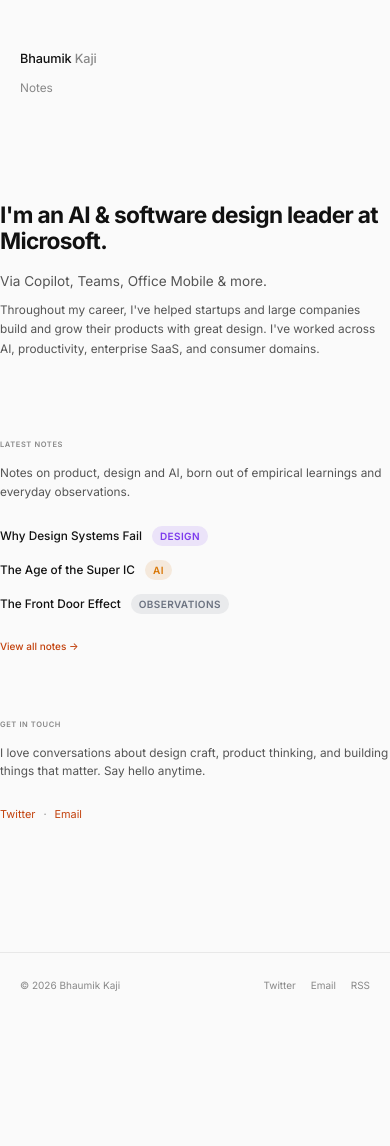
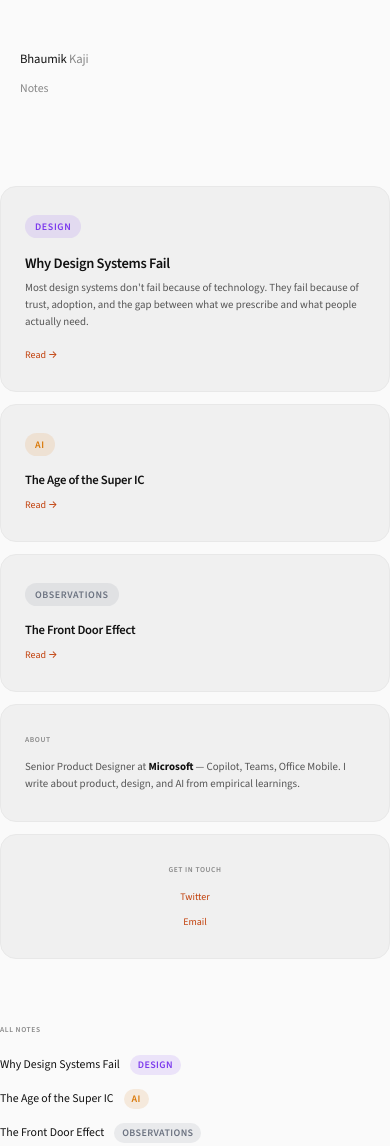
Before and after one commit to bhaumikkaji/bhaumiks-notes, an Astro site: page / in a window 390 px wide. Shown: the top 1146 px of the page. Before the commit the page ends 1018 px from the top, so only its background shows below. Built offline with nearby package versions, Linux system fonts and the light colour scheme; Astro itself is replaced by a stand-in of ours.

Commit message:
feat: bento grid homepage, Source Sans 3 font, 11px body
- Homepage redesigned with bento grid layout:
  Hero card (2x2) for latest note, 2 side cards (1x1 each)
  About card (3 cols), Contact card (1 col)
  Responsive: 2-col tablet, 1-col mobile
- Font switched from Inter to Source Sans 3 (Google Fonts)
- All sizes proportionally adjusted for 11px root
- Rounded card corners (16px border-radius)
- Hover states with accent border tint
- Category pills on bento cards
- Full notes list below the bento grid

```diff
--- a/src/layouts/BaseLayout.astro
+++ b/src/layouts/BaseLayout.astro
@@ -45,7 +45,7 @@ const canonicalURL = new URL(Astro.url.pathname, Astro.site);
     <!-- Fonts -->
     <link rel="preconnect" href="https://fonts.googleapis.com" />
     <link rel="preconnect" href="https://fonts.gstatic.com" crossorigin />
-    <link href="https://fonts.googleapis.com/css2?family=Inter:wght@400;500;600;700&family=JetBrains+Mono:wght@400;500&display=swap" rel="stylesheet" />
+    <link href="https://fonts.googleapis.com/css2?family=Source+Sans+3:ital,wght@0,400;0,500;0,600;0,700;1,400&family=JetBrains+Mono:wght@400;500&display=swap" rel="stylesheet" />
 
     <title>{title} ・ Bhaumik Kaji</title>
 
@@ -65,7 +65,7 @@ const canonicalURL = new URL(Astro.url.pathname, Astro.site);
         --tag-observations: #6b7280;
         --tag-life: #db2777;
         --max-width: 640px;
-        --font-sans: 'Inter', -apple-system, BlinkMacSystemFont, 'Segoe UI', system-ui, sans-serif;
+        --font-sans: 'Source Sans 3', 'Source Sans Pro', -apple-system, BlinkMacSystemFont, 'Segoe UI', system-ui, sans-serif;
         --font-mono: 'JetBrains Mono', 'Fira Code', ui-monospace, monospace;
         --progress-height: 2px;
       }
--- a/src/pages/index.astro
+++ b/src/pages/index.astro
@@ -5,77 +5,188 @@ import CategoryPill from '../components/CategoryPill.astro';
 
 const allNotes = await getCollection('notes');
 const notes = allNotes.sort((a, b) => b.data.pubDate.valueOf() - a.data.pubDate.valueOf());
-const latestNotes = notes.slice(0, 5);
+const featured = notes.slice(0, 3);
+const hero = featured[0];
+const side = featured.slice(1);
 ---
 
 <BaseLayout title="Bhaumik Kaji ・ Design & product thinker" description="Senior Product Designer at Microsoft. Sharing notes on tech, design and AI.">
   <div class="home">
-    <div class="home-hero">
-      <h1>I'm an AI & software design leader at <strong>Microsoft</strong>.</h1>
-      <p class="hero-sub">Via Copilot, Teams, Office Mobile & more.</p>
-      <p class="hero-body">Throughout my career, I've helped startups and large companies build and grow their products with great design. I've worked across AI, productivity, enterprise SaaS, and consumer domains.</p>
+
+    <!-- Bento Grid -->
+    <div class="bento">
+
+      <!-- Hero card — largest -->
+      <a href={`/notes/${hero.data.slug}`} class="bento-card bento-hero">
+        <span class="card-category" data-category={hero.data.category}>{hero.data.category}</span>
+        <h2 class="card-title">{hero.data.title}</h2>
+        <p class="card-desc">{hero.data.description}</p>
+        <span class="card-cta">Read →</span>
+      </a>
+
+      <!-- Side cards -->
+      {side.map((note) => (
+        <a href={`/notes/${note.data.slug}`} class="bento-card bento-side">
+          <span class="card-category" data-category={note.data.category}>{note.data.category}</span>
+          <h3 class="card-title">{note.data.title}</h3>
+          <span class="card-cta">Read →</span>
+        </a>
+      ))}
+
+      <!-- About card -->
+      <div class="bento-card bento-about">
+        <span class="card-label">About</span>
+        <p>Senior Product Designer at <strong>Microsoft</strong> — Copilot, Teams, Office Mobile. I write about product, design, and AI from empirical learnings.</p>
+      </div>
+
+      <!-- Contact card -->
+      <div class="bento-card bento-contact">
+        <span class="card-label">Get in touch</span>
+        <div class="contact-links">
+          <a href="https://twitter.com/bhaumikkaji">Twitter</a>
+          <a href="mailto:bhaumik@bhaumikkaji.com">Email</a>
+        </div>
+      </div>
+
     </div>
 
-    <div class="home-section">
-      <h2 class="section-label">Latest notes</h2>
-      <p class="section-desc">Notes on product, design and AI, born out of empirical learnings and everyday observations.</p>
-      <div class="notes-preview">
-        {latestNotes.map((note) => (
+    <!-- Full notes list below the bento -->
+    <div class="notes-list-section">
+      <h2 class="section-label">All notes</h2>
+      <div class="notes-list">
+        {notes.map((note) => (
           <div class="note-entry">
             <a href={`/notes/${note.data.slug}`} class="note-title">{note.data.title}</a>
             <CategoryPill category={note.data.category} />
           </div>
         ))}
       </div>
-      <a href="/notes" class="view-all">View all notes →</a>
     </div>
 
-    <div class="home-section">
-      <h2 class="section-label">Get in touch</h2>
-      <p class="section-desc">I love conversations about design craft, product thinking, and building things that matter. Say hello anytime.</p>
-      <div class="contact-links">
-        <a href="https://twitter.com/bhaumikkaji">Twitter</a>
-        <span class="dot">·</span>
-        <a href="mailto:bhaumik@bhaumikkaji.com">Email</a>
-      </div>
-    </div>
   </div>
 </BaseLayout>
 
 <style>
   .home {
-    padding-top: 56px;
+    padding-top: 40px;
   }
 
-  .home-hero {
-    margin-bottom: 80px;
+  /* ===== BENTO GRID ===== */
+  .bento {
+    display: grid;
+    grid-template-columns: repeat(4, 1fr);
+    grid-template-rows: auto auto;
+    gap: 12px;
+    margin-bottom: 64px;
   }
 
-  .home-hero h1 {
-    font-size: 3rem;
-    font-weight: 700;
-    letter-spacing: -0.03em;
-    line-height: 1.15;
-    margin-bottom: 16px;
+  .bento-hero {
+    grid-column: 1 / 3;
+    grid-row: 1 / 3;
   }
 
-  .hero-sub {
-    font-size: 1.36rem;
-    color: var(--text-secondary);
+  .bento-side {
+    grid-column: span 2;
+  }
+
+  .bento-about {
+    grid-column: span 3;
+  }
+
+  .bento-contact {
+    grid-column: span 1;
+  }
+
+  .bento-card {
+    background: color-mix(in srgb, var(--text-primary) 4%, transparent);
+    border: 1px solid var(--border);
+    border-radius: 16px;
+    padding: 28px 24px;
+    display: flex;
+    flex-direction: column;
+    justify-content: flex-end;
+    text-decoration: none;
+    color: inherit;
+    transition: border-color 0.2s ease, background 0.2s ease;
+    position: relative;
+    overflow: hidden;
+  }
+
+  .bento-card:hover {
+    border-color: color-mix(in srgb, var(--accent) 40%, var(--border));
+    background: color-mix(in srgb, var(--text-primary) 6%, transparent);
+  }
+
+  /* Card internals */
+  .card-category {
+    display: inline-block;
+    font-size: 10px;
+    font-weight: 600;
+    letter-spacing: 0.06em;
+    text-transform: uppercase;
+    padding: 3px 10px;
+    border-radius: 12px;
+    margin-bottom: 16px;
+    align-self: flex-start;
+  }
+
+  .card-category[data-category="Design"] {
+    color: var(--tag-design);
+    background: color-mix(in srgb, var(--tag-design) 12%, transparent);
+  }
+  .card-category[data-category="AI"] {
+    color: var(--tag-ai);
+    background: color-mix(in srgb, var(--tag-ai) 12%, transparent);
+  }
+  .card-category[data-category="Tech"] {
+    color: var(--tag-tech);
+    background: color-mix(in srgb, var(--tag-tech) 12%, transparent);
+  }
+  .card-category[data-category="Career"] {
+    color: var(--tag-career);
+    background: color-mix(in srgb, var(--tag-career) 12%, transparent);
+  }
+  .card-category[data-category="Observations"] {
+    color: var(--tag-observations);
+    background: color-mix(in srgb, var(--tag-observations) 12%, transparent);
+  }
+  .card-category[data-category="Life"] {
+    color: var(--tag-life);
+    background: color-mix(in srgb, var(--tag-life) 12%, transparent);
+  }
+
+  .card-title {
+    font-weight: 600;
+    letter-spacing: -0.02em;
+    line-height: 1.25;
     margin-bottom: 8px;
   }
 
-  .hero-body {
-    font-size: 1.18rem;
-    color: var(--text-secondary);
-    line-height: 1.65;
+  .bento-hero .card-title {
+    font-size: 1.72rem;
   }
 
-  .home-section {
-    margin-bottom: 64px;
+  .bento-side .card-title {
+    font-size: 1.27rem;
   }
 
-  .section-label {
+  .card-desc {
+    color: var(--text-secondary);
+    font-size: 1.09rem;
+    line-height: 1.55;
+    margin-bottom: 16px;
+    flex: 1;
+  }
+
+  .card-cta {
+    font-size: 1rem;
+    font-weight: 500;
+    color: var(--accent);
+    margin-top: auto;
+  }
+
+  /* About & Contact cards */
+  .card-label {
     font-size: 0.75rem;
     font-weight: 600;
     text-transform: uppercase;
@@ -84,18 +195,47 @@ const latestNotes = notes.slice(0, 5);
     margin-bottom: 12px;
   }
 
-  .section-desc {
+  .bento-about p {
+    font-size: 1.09rem;
     color: var(--text-secondary);
-    margin-bottom: 24px;
-    font-size: 1.18rem;
     line-height: 1.6;
   }
 
-  .notes-preview {
+  .bento-about p strong {
+    color: var(--text-primary);
+  }
+
+  .bento-contact {
+    justify-content: center;
+    text-align: center;
+  }
+
+  .contact-links {
+    display: flex;
+    flex-direction: column;
+    gap: 8px;
+  }
+
+  .contact-links a {
+    color: var(--accent);
+    font-size: 1rem;
+    font-weight: 500;
+  }
+
+  /* ===== Notes list ===== */
+  .section-label {
+    font-size: 0.75rem;
+    font-weight: 600;
+    text-transform: uppercase;
+    letter-spacing: 0.08em;
+    color: var(--text-tertiary);
+    margin-bottom: 20px;
+  }
+
+  .notes-list {
     display: flex;
     flex-direction: column;
     gap: 14px;
-    margin-bottom: 24px;
   }
 
   .note-entry {
@@ -118,31 +258,38 @@ const latestNotes = notes.slice(0, 5);
     color: var(--accent);
   }
 
-  .view-all {
-    display: inline-block;
-    font-size: 1rem;
-    font-weight: 500;
-    color: var(--accent);
+  /* ===== Responsive ===== */
+  @media (max-width: 768px) {
+    .bento {
+      grid-template-columns: 1fr 1fr;
+    }
+    .bento-hero {
+      grid-column: 1 / -1;
+      grid-row: auto;
+    }
+    .bento-side {
+      grid-column: span 1;
+    }
+    .bento-about {
+      grid-column: 1 / -1;
+    }
+    .bento-contact {
+      grid-column: 1 / -1;
+    }
   }
 
-  .contact-links {
-    display: flex;
-    align-items: center;
-    gap: 8px;
-    font-size: 1.09rem;
-  }
-
-  .contact-links a {
-    color: var(--accent);
-  }
-
-  .dot {
-    color: var(--text-tertiary);
-  }
-
-  @media (max-width: 640px) {
-    .home-hero h1 {
-      font-size: 2.27rem;
+  @media (max-width: 480px) {
+    .bento {
+      grid-template-columns: 1fr;
+    }
+    .bento-hero,
+    .bento-side,
+    .bento-about,
+    .bento-contact {
+      grid-column: 1 / -1;
+    }
+    .bento-hero .card-title {
+      font-size: 1.45rem;
     }
   }
 </style>
```
